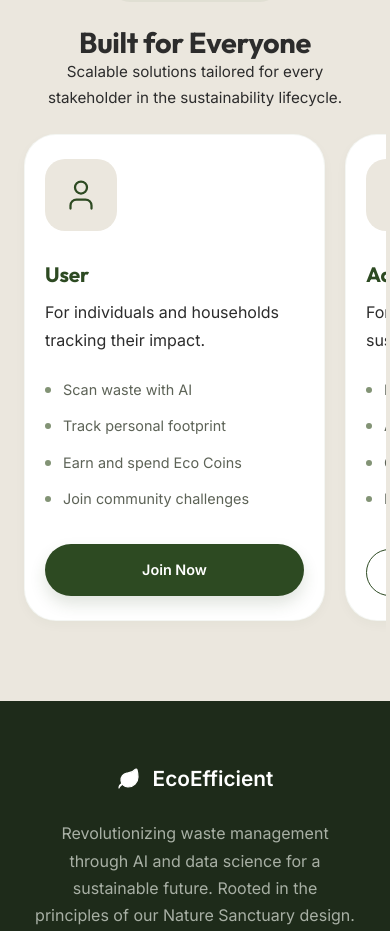
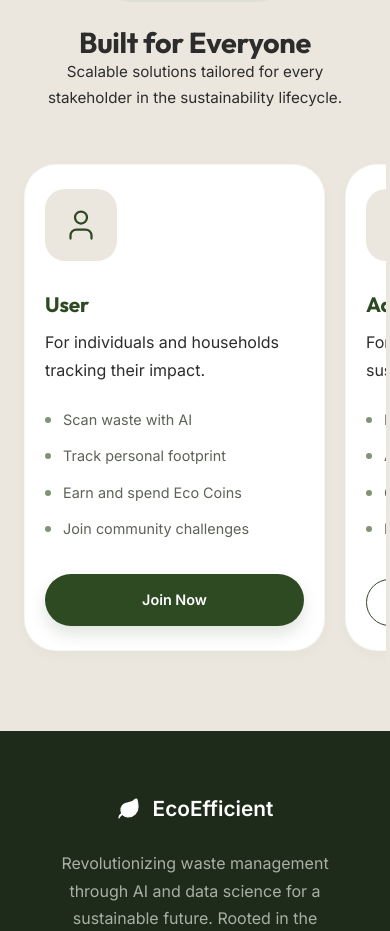
Before and after one commit to SUMAN1040/Eco-Efficient, a React (Vite) app in the folder frontend/: page / in a window 390 px wide. Shown: the part 4900-5831 px from the top of the page. Built offline with nearby package versions, Linux system fonts and the light colour scheme.

Commit message:
style: adjust spacing and refine mobile layout for roles section

```diff
--- a/frontend/src/components/Roles/Roles.css
+++ b/frontend/src/components/Roles/Roles.css
@@ -1,11 +1,11 @@
 /* Roles Ecosystem (Professional Scale) */
 .roles-nature-section {
-  padding: 160px 0;
+  padding: 100px 0;
   background-color: var(--surface-low);
 }
 
 .roles-nature-grid {
-  margin-top: 80px;
+  margin-top: 50px;
 }
 
 .role-card-nature {
@@ -85,7 +85,34 @@
   }
 
   .roles-nature-grid {
-    margin-top: 60px;
+    margin-top: 100px;
+    display: flex !important;
+    flex-wrap: nowrap !important;
+    overflow-x: auto;
+    scroll-snap-type: x mandatory;
+    padding: 0 40px 24px !important;
+    margin: 0 -40px !important;
+    scroll-behavior: smooth;
+    -webkit-overflow-scrolling: touch;
+    gap: 24px !important;
+    -ms-overflow-style: none;
+    scrollbar-width: none;
+  }
+
+  .roles-nature-grid::-webkit-scrollbar {
+    display: none;
+  }
+
+  .role-card-nature {
+    padding: 40px 32px;
+    flex: 0 0 50%;
+    margin-top: 30px;
+    scroll-snap-align: start;
+    max-width: none !important;
+  }
+
+  .nature-title-sm {
+    font-size: 1.4rem;
   }
 }
 
@@ -95,34 +122,16 @@
   }
 
   .roles-nature-grid {
-    margin-top: 48px;
-    display: flex !important; /* Switch to flex for horizontal scroll */
-    flex-wrap: nowrap !important;
-    overflow-x: auto;
-    scroll-snap-type: x mandatory;
-    padding: 0 24px 20px !important; /* Add bottom padding for better spacing */
-    margin: 0 -24px !important; /* Bleed to screen edges */
-    scroll-behavior: smooth;
-    -webkit-overflow-scrolling: touch;
+    margin-top: 100px;
+    padding: 0 24px 20px !important;
+    margin: 0 -24px !important;
     gap: 20px !important;
-  }
-
-  /* Hide scrollbar for Chrome, Safari and Opera */
-  .roles-nature-grid::-webkit-scrollbar {
-    display: none;
-  }
-
-  /* Hide scrollbar for IE, Edge and Firefox */
-  .roles-nature-grid {
-    -ms-overflow-style: none;  /* IE and Edge */
-    scrollbar-width: none;  /* Firefox */
   }
 
   .role-card-nature {
     padding: 32px;
-    flex: 0 0 85%; /* Shows 15% of the next card */
+    flex: 0 0 85%;
     scroll-snap-align: center;
-    max-width: none !important;
   }
 
   .nature-title-sm {
```
